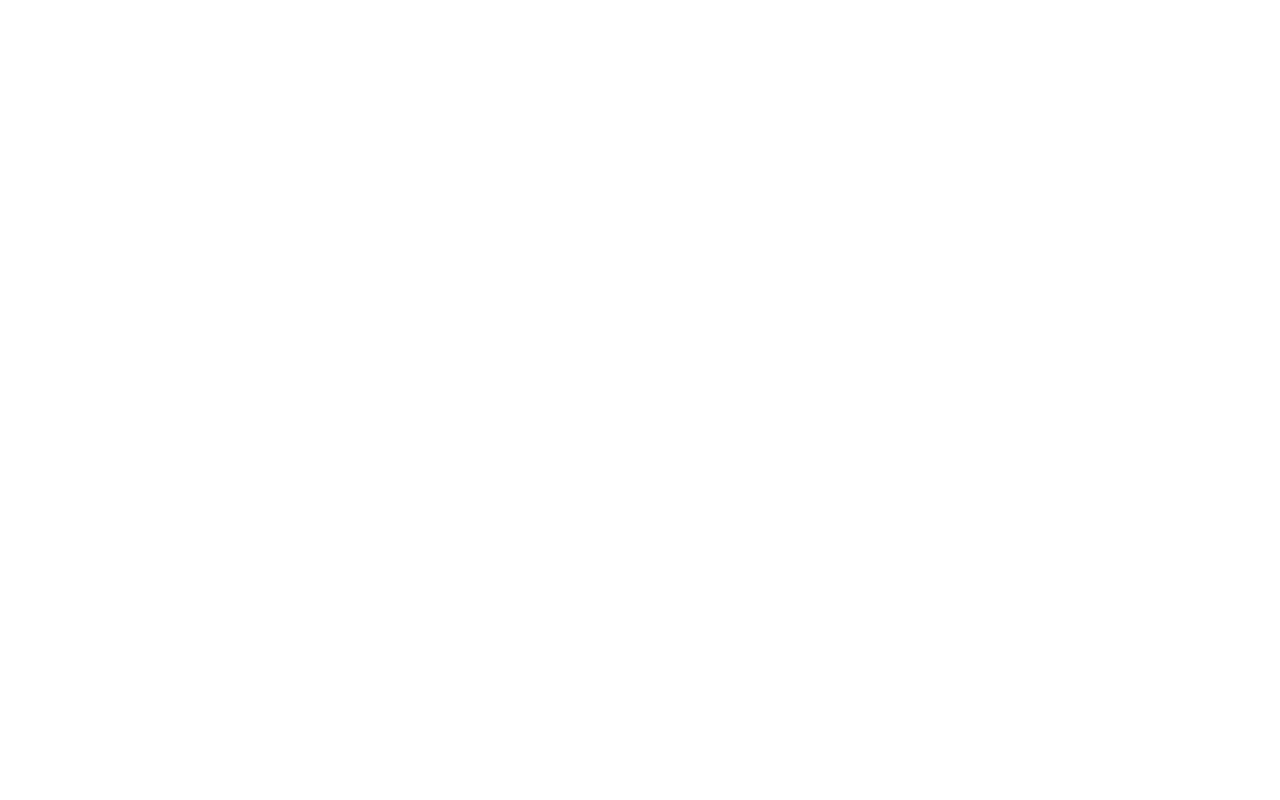
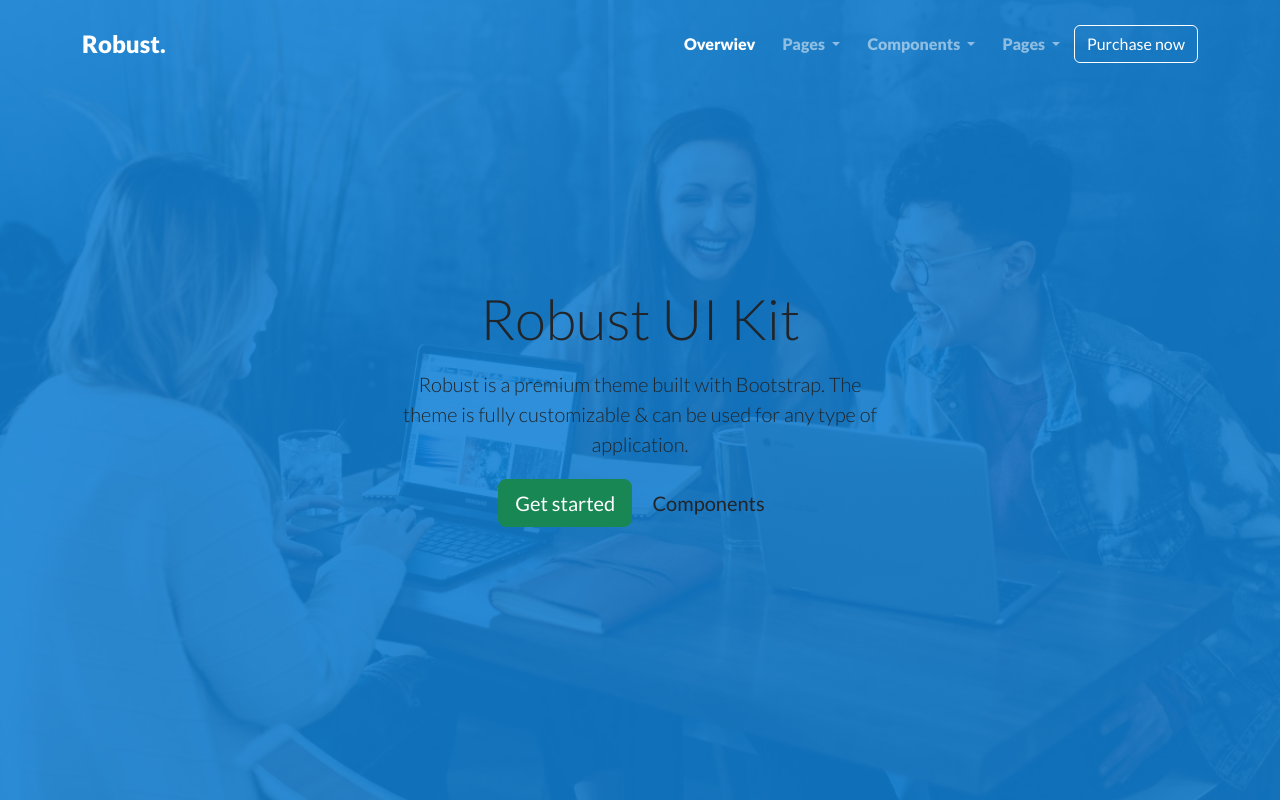
Before and after one commit to MuxammadIbadullayev217/robust-main, a plain HTML site: page idex.html in a window 1280 px wide. Drawn offline with Linux system fonts and the light colour scheme.

Commit message:
btn bg intro color ni tog'irlash

```diff
--- a/idex.html
+++ b/idex.html
@@ -15,7 +15,89 @@
 </head>
 
 <body>
+    <header class="header" id="home">
 
+        <nav class="navbar navbar-expand-lg ">
+            <div class="container">
+                <a class="navbar-brand" href="#">Robust.</a>
+                <button class="navbar-toggler" type="button" data-bs-toggle="collapse"
+                    data-bs-target="#navbarSupportedContent" aria-controls="navbarSupportedContent"
+                    aria-expanded="false" aria-label="Toggle navigation">
+                    <span class="navbar-toggler-icon"></span>
+                </button>
+                <div class="collapse navbar-collapse" id="navbarSupportedContent">
+                    <ul class="navbar-nav me-auto mb-2 mb-lg-0">
+                        <li class="nav-item">
+                            <a class="nav-link active" aria-current="page" href="#">Overwiev</a>
+                        </li>
+                        <li class="nav-item dropdown">
+                            <a class="nav-link dropdown-toggle" href="#" role="button" data-bs-toggle="dropdown"
+                                aria-expanded="false">
+                                Pages
+                            </a>
+                            <ul class="dropdown-menu">
+                                <li><a class="dropdown-item" href="#">Landing</a></li>
+                                <li><a class="dropdown-item" href="#">Dashboard</a></li>
+                                <li><a class="dropdown-item" href="#">General</a></li>
+                            </ul>
+                        </li>
+                        <li class="nav-item dropdown">
+                            <a class="nav-link dropdown-toggle" href="#" role="button" data-bs-toggle="dropdown"
+                                aria-expanded="false">
+                                Components
+                            </a>
+                            <ul class="dropdown-menu">
+                                <li><a class="dropdown-item" href="#">Bootstrap</a></li>
+                                <li><a class="dropdown-item" href="#">Robust</a></li>
+                            </ul>
+                        </li>
+                        <li class="nav-item dropdown">
+                            <a class="nav-link dropdown-toggle" href="#" role="button" data-bs-toggle="dropdown"
+                                aria-expanded="false">
+                                Pages
+                            </a>
+                            <ul class="dropdown-menu">
+                                <li><a class="dropdown-item" href="#">Introduction</a></li>
+                                <li><a class="dropdown-item" href="#">Quick start</a></li>
+                                <li><a class="dropdown-item" href="#">Build tools</a></li>
+                                <li><a class="dropdown-item" href="#">Contents</a></li>
+                                <li><a class="dropdown-item" href="#">Changelog</a></li>
+                            </ul>
+                        </li>
+                    </ul>
+                    <a href="/" class="btn btn-white">Purchase now</a>
+                </div>
+            </div>
+        </nav>
+
+        <div class="bg-overlay">
+            <img src="./image/header-img.jpg" alt="">
+        </div>
+
+        <div class="intro">
+            <div class="intro-content py-6 text-center">
+                <div class="container">
+                    <div class="row align-item-center">
+                        <div class="col-12 col-sm-10 col-md-8 mx-auto col-lg-6 text-center">
+                            <h1 class="my-3 display-4 d-none d-lg-inline-block">Robust UI Kit</h1>
+
+                            <span class="h1 my-3 d-inline-block d-lg-none">Robust UI Kit</span>
+
+                            <p class="lead mb-3">Robust is a premium theme built with Bootstrap. The theme is fully
+                                customizable &amp; can be used for any type of application.</p>
+
+                            <a class="btn btn-success btn-lg mr-lg-2 my-1" href="getting-started.html" role="button">Get
+                                started</a>
+
+                            <a class="btn btn-outline-white btn-lg my-1" href="components-bootstrap.html"
+                                role="button">Components</a>
+                        </div>
+                    </div>
+                </div>
+            </div>
+        </div>
+    </header>
+    <script src="./bootstrap-5.3.0-alpha2-dist/js/bootstrap.bundle.js"></script>
 </body>
 
 </html>
--- a/style.css
+++ b/style.css
@@ -0,0 +1,126 @@
+/* -------------Header----------------- */
+
+@import url(https://fonts.googleapis.com/css2?family=Lato:wght@100;200;300;400;500;600;800;900&display=swap);
+
+* {
+    margin: 0;
+    padding: 0;
+    box-sizing: border-box;
+    text-decoration: none;
+    list-style: none;
+}
+
+body {
+    font-family: 'Lato', sans-serif;
+}
+
+header {
+    position: relative;
+    height: 100vh;
+    display: flex;
+    align-items: center;
+    justify-content: center;
+}
+
+.bg-overlay img {
+    object-fit: cover;
+    position: absolute;
+    top: 0;
+    left: 0;
+    z-index: 0;
+    width: 100%;
+    height: 100%;
+}
+
+.bg-overlay::after {
+    content: "";
+    position: absolute;
+    top: 0;
+    bottom: 0;
+    left: 0;
+    left: 0;
+    right: 0;
+    background-color: rgba(18, 131, 218, 0.85);
+    z-index: 3;
+}
+
+.navbar {
+    position: absolute;
+    z-index: 1111;
+    width: 100%;
+    top: 0;
+    left: 0;
+    padding: 1.5rem 0;
+}
+
+.navbar-collapse {
+    flex-grow: 0;
+}
+
+.btn-white {
+    border-color: white;
+    color: #fff;
+    font-weight: 500;
+}
+
+.btn-white:hover {
+    background: white;
+}
+
+.navbar-brand {
+    color: #fff;
+    font-weight: 600;
+    font-size: 1.5rem;
+    line-height: 1.2;
+}
+
+.navbar-brand:hover {
+    color: #fff;
+}
+
+.navbar .nav-link.active,
+.navbar .nav-link.show {
+    color: #fff !important;
+}
+
+.navbar .nav-link {
+    font-weight: 600;
+    padding: 8px 13.6px !important;
+    color: #ffffff80 !important;
+}
+
+.navbar .nav-link:hover {
+    color: hsla(0, 0%, 100%, 0.75);
+}
+
+.intro{
+    position: relative;
+    z-index: 100;
+}
+
+/* -------------Header----------------- */
+/* -------------Media query----------------- */
+@media(max-width:991px) {
+    .navbar {
+        background: rgba(0, 0, 0, 0.65);
+    }
+
+    .navbar-toggler {
+        border-color: hsla(0, 0%, 100%, 0.1);
+    }
+
+    .navbar-toggler:focus {
+        box-shadow: none;
+    }
+
+    .navbar-toggler-icon {
+        background-image: url(./image/navbar.svg);
+    }
+
+    .navbar .nav-link {
+        padding-left:0 !important;
+    }
+
+}
+
+/* -------------Media query----------------- */
```
Also changed, not shown: image/navbar.svg (added).
